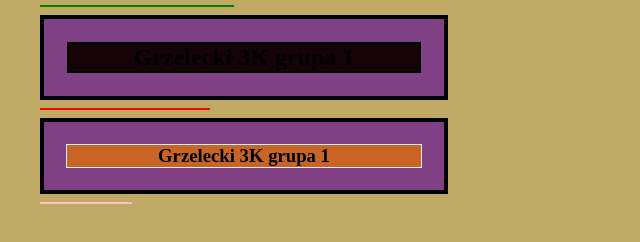
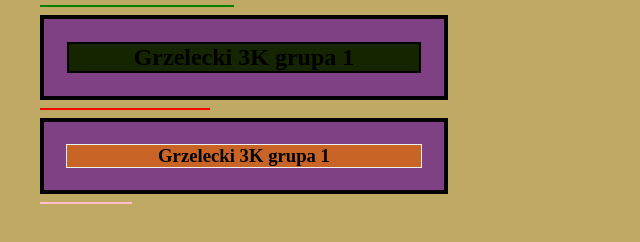
Before and after one commit to Lenny669/32-36, a plain HTML site: page zadanie36_grze.html in a window 1280 px wide. Shown: the part 142-384 px from the top of the page, without its empty margins (0-640 px from the left). Drawn offline with Linux system fonts and the light colour scheme.

Commit message:
Update zadanie36_grze.html

```diff
--- a/zadanie36_grze.html
+++ b/zadanie36_grze.html
@@ -22,7 +22,7 @@ background : rgb(255,18,64);
 h2 {
 margin : 23px;
 border : 2px solid black;
-background : rgb(21,3,7);
+background : rgb(21,37,0);
 }
 h3 {
 margin : 22px;
```
